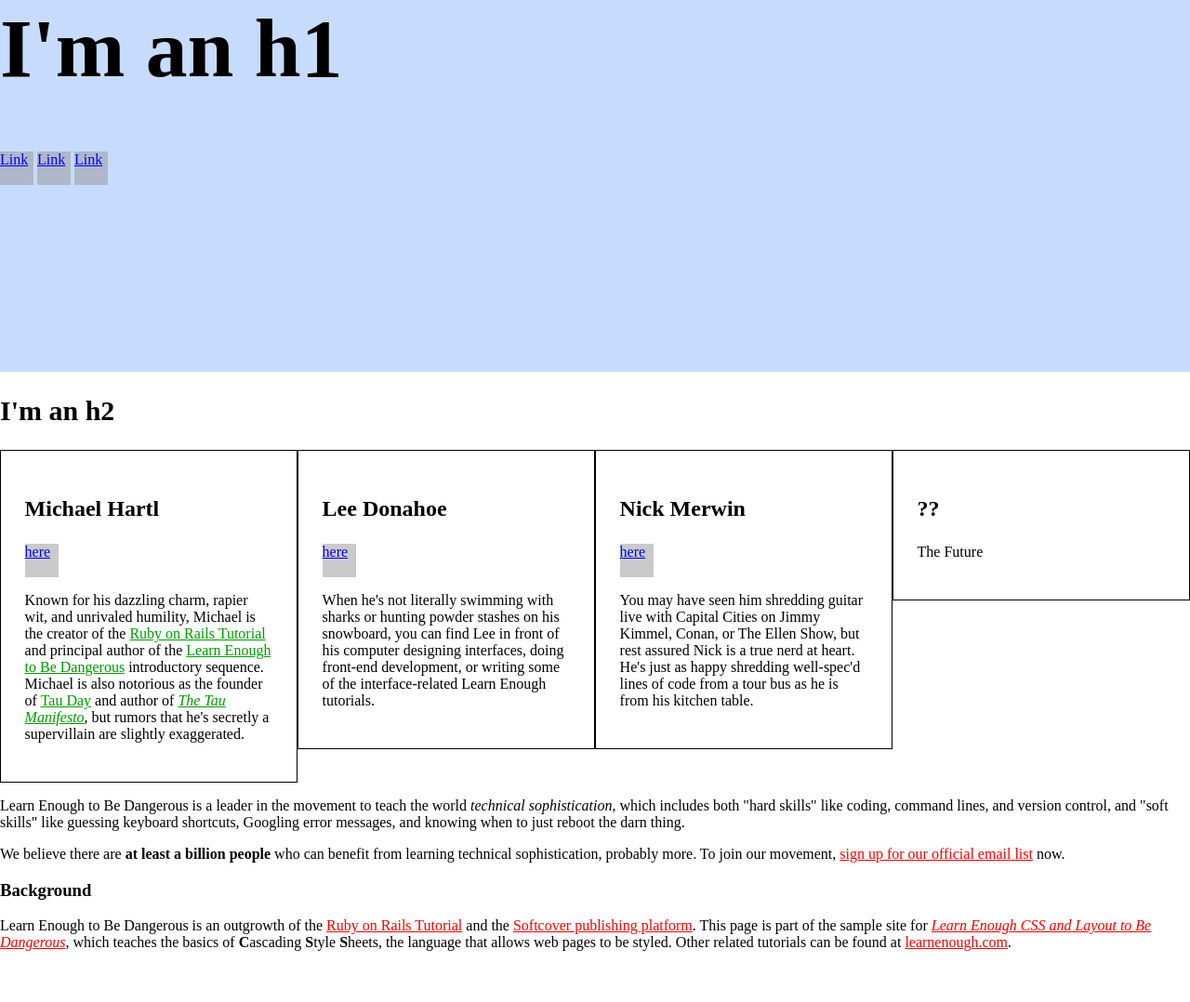
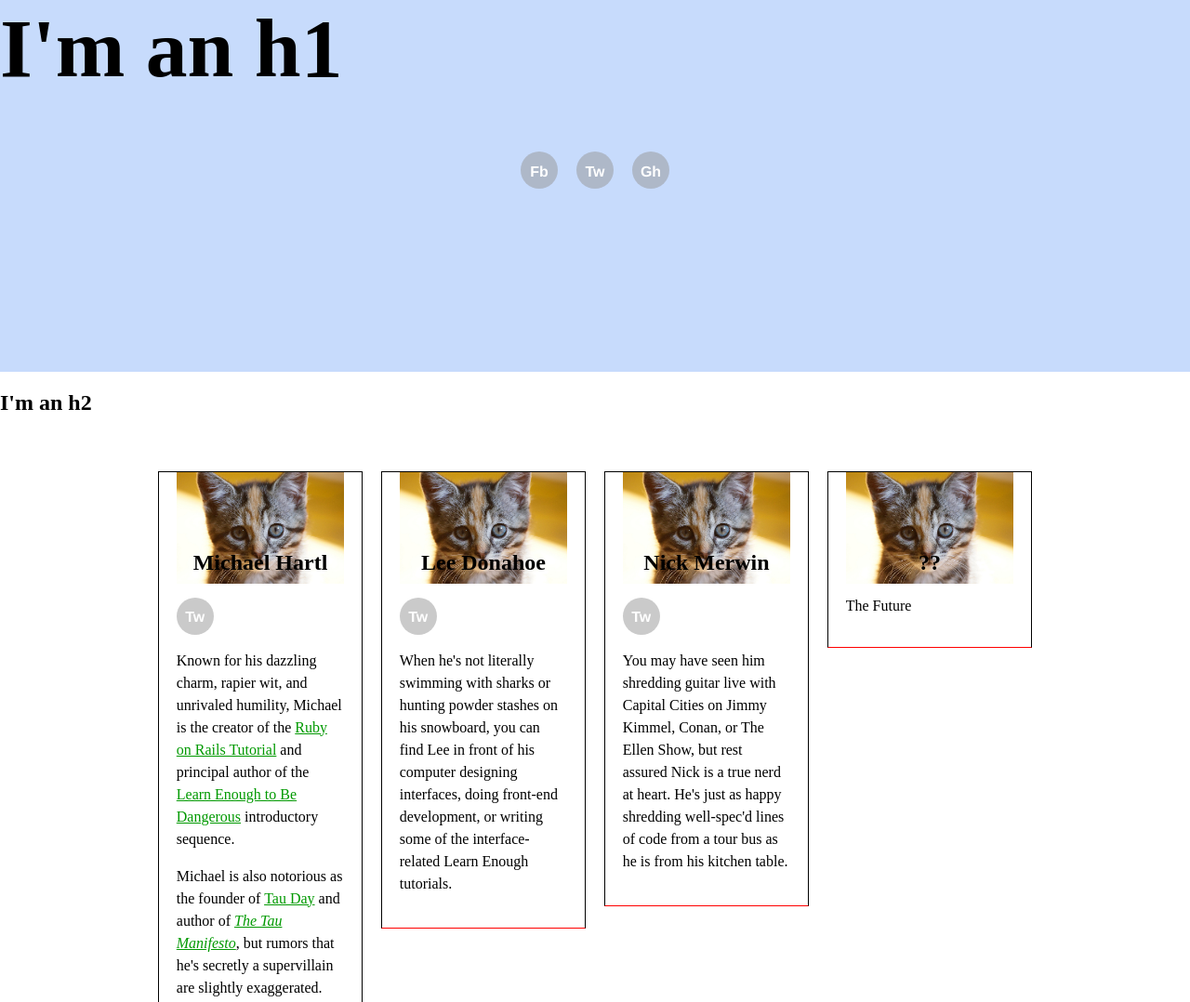
Before and after one commit to zkivenas/css_sample_website, a plain HTML site: page index.html in a window 1280 px wide. Shown: the top 1078 px of the page at 93% size. Before the commit the page ends 1039 px from the top, so only its background shows below. Drawn offline with Linux system fonts and the light colour scheme.

Commit message:
Chapter 9 pg251

```diff
--- a/index.html
+++ b/index.html
@@ -5,12 +5,6 @@
     <meta charset="utf-8">
     <style>
       /* Global Styles */
-      a {
-        color: #f00;
-      }
-      h2 {
-        font-size: 30px;
-      }
       html, body {
         margin: 0;
         padding: 0;
@@ -18,6 +12,9 @@
       h1 {
         font-size: 7vw;
         margin-top: 0;
+      }
+      a {
+        color: #f00;
       }
 
       /* Hero Styles */
@@ -29,53 +26,66 @@
       /* Social Styles */
       .social-link {
         background-color: rgba(150, 150, 150, 0.5);
-        color: #00f;
+        border-radius: 99px;
+        box-sizing: border-box;
+        color: #fff;
         display: inline-block;
-        height: 36px;
-        width: 36px;
+        font-family: helvetica, arial, sans;
+        font-size: 1rem;
+        font-weight: bold;
+        height: 2.5em;
+        line-height: 1;
+        padding-top: 0.85em;
+        text-align: center;
+        text-decoration: none;
+        vertical-align: middle;
+        width: 2.5em;
       }
       .social-list {
         list-style: none;
         padding: 0;
+        text-align: center;
       }
       .social-list > li {
         display: inline-block;
+        margin: 0 0.5em;
       }
 
       /* Bio Styles */
       .bio-wrapper {
         font-size: 24px;
+        margin: auto;
+        max-width: 960px;
         overflow: hidden;
-      }
-      .bio-wrapper::after {
-        visibility: hidden;
-        display: block;
-        font-size: 0;
-        content: " ";
-        clear: both;
-        height: 0;
       }
       .bio-box {
         border: 1px solid #000;
+        border-color: #000 #000 #f00;
         box-sizing: border-box;
         float: left;
         font-size: 1rem;
-        padding: 2%;
-        width: 25%;
+        margin: 40px 1% 0;
+        padding: 0 2% 2%;
+        width: 23%;
       }
       .bio-box h3 {
+        color: #000;
         font-size: 1.5em;
+        margin: -40px 0 1em;
+        text-align: center;
+      }
+      .bio-box img {
+        width: 100%;
       }
       .bio-copy {
         font-size: 1em;
+        line-height: 1.5;
       }
       .bio-copy a {
         color: #090;
       }
 
       /* Test Styles */
-
-
     </style>
   </head>
   <body>
@@ -83,22 +93,22 @@
       <h1>I'm an h1</h1>
       <ul class="social-list">
         <li>
-          <a href="https://example.com/" class="social-link">Link</a>
+          <a href="https://example.com/" class="social-link">Fb</a>
         </li>
         <li>
-          <a href="https://example.com/" class="social-link">Link</a>
+          <a href="https://example.com/" class="social-link">Tw</a>
         </li>
         <li>
-          <a href="https://example.com/" class="social-link">Link</a>
+          <a href="https://example.com/" class="social-link">Gh</a>
         </li>
       </ul>
     </div>
     <h2>I'm an h2</h2>
-
     <div class="bio-wrapper">
       <div class="bio-box">
+        <img src="images/kitten.jpg">
         <h3>Michael Hartl</h3>
-        <a href="https://twitter.com/mhartl"  class="social-link">here</a>
+        <a href="https://twitter.com/mhartl"  class="social-link">Tw</a>
         <div class="bio-copy">
           <p>
             Known for his dazzling charm, rapier wit, and unrivaled humility,
@@ -106,8 +116,11 @@
             <a href="https://www.railstutorial.org/">Ruby on Rails
             Tutorial</a> and principal author of the
             <a href="https://learnenough.com/">
-            Learn Enough to Be Dangerous</a> introductory sequence. Michael
-            is also notorious as the founder of
+            Learn Enough to Be Dangerous</a> introductory sequence.
+            </p>
+
+            <p>
+            Michael is also notorious as the founder of
             <a href="http://tauday.com/">Tau Day</a> and author of
             <a href="http://tauday.com/tau-manifesto"><em>The Tau
             Manifesto</em></a>, but rumors that he's secretly a supervillain
@@ -115,10 +128,10 @@
           </p>
         </div>
       </div>
-
       <div class="bio-box">
+        <img src="images/kitten.jpg">
         <h3>Lee Donahoe</h3>
-        <a href="https://twitter.com/leedonahoe" class="social-link">here</a>
+        <a href="https://twitter.com/leedonahoe" class="social-link">Tw</a>
         <div class="bio-copy">
           <p>
             When he's not literally swimming with sharks or hunting powder stashes on
@@ -128,10 +141,10 @@
           </p>
         </div>
       </div>
-
       <div class="bio-box">
+        <img src="images/kitten.jpg">
         <h3>Nick Merwin</h3>
-        <a href="https://twitter.com/nickmerwin" class="social-link">here</a>
+        <a href="https://twitter.com/nickmerwin" class="social-link">Tw</a>
         <div class="bio-copy">
           <p>
             You may have seen him shredding guitar live with Capital Cities on Jimmy
@@ -141,15 +154,14 @@
           </p>
         </div>
       </div>
-
       <div class="bio-box">
+        <img src="images/kitten.jpg">
         <h3>??</h3>
         <p>
           The Future
         </p>
       </div>
     </div>
-
     <p>
       Learn Enough to Be Dangerous is a leader in the movement to teach the
       world <em>technical sophistication</em>, which includes both "hard
@@ -164,8 +176,8 @@
       <a href="https://learnenough.com/#email_list">sign up for our official
       email list</a> now.
     </p>
-      <h3>Background</h3>
-      <p>
+    <h3>Background</h3>
+    <p>
       Learn Enough to Be Dangerous is an outgrowth of the
       <a href="https://www.railstutorial.org/">Ruby on Rails Tutorial</a> and the
       <a href="https://www.softcover.io/">Softcover publishing platform</a>.
@@ -177,6 +189,5 @@
       Other related tutorials can be found at
       <a href="https://learnenough.com/">learnenough.com</a>.
     </p>
-
   </body>
 </html>
```
Also changed, not shown: images/kitten.jpg (added).
